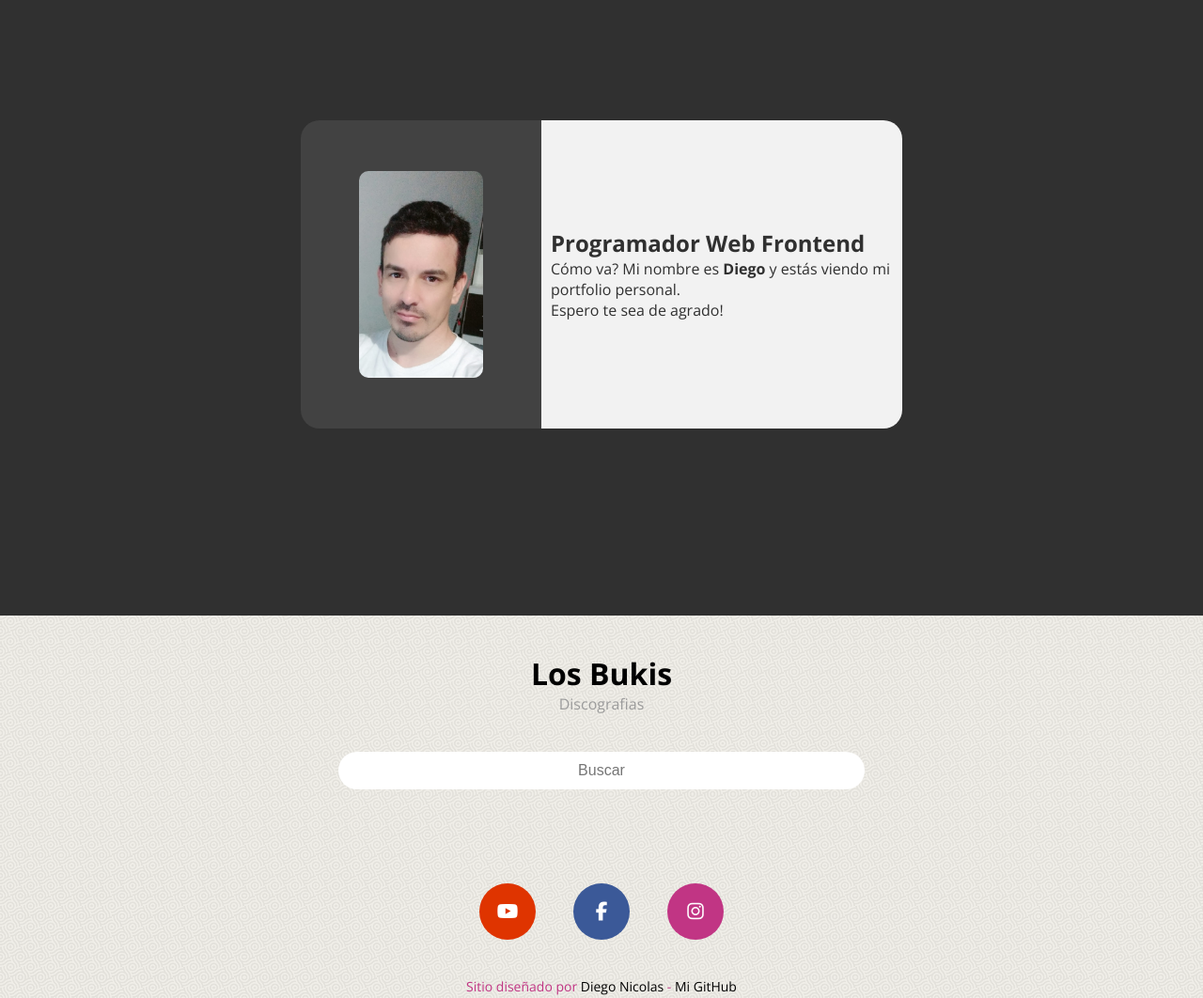
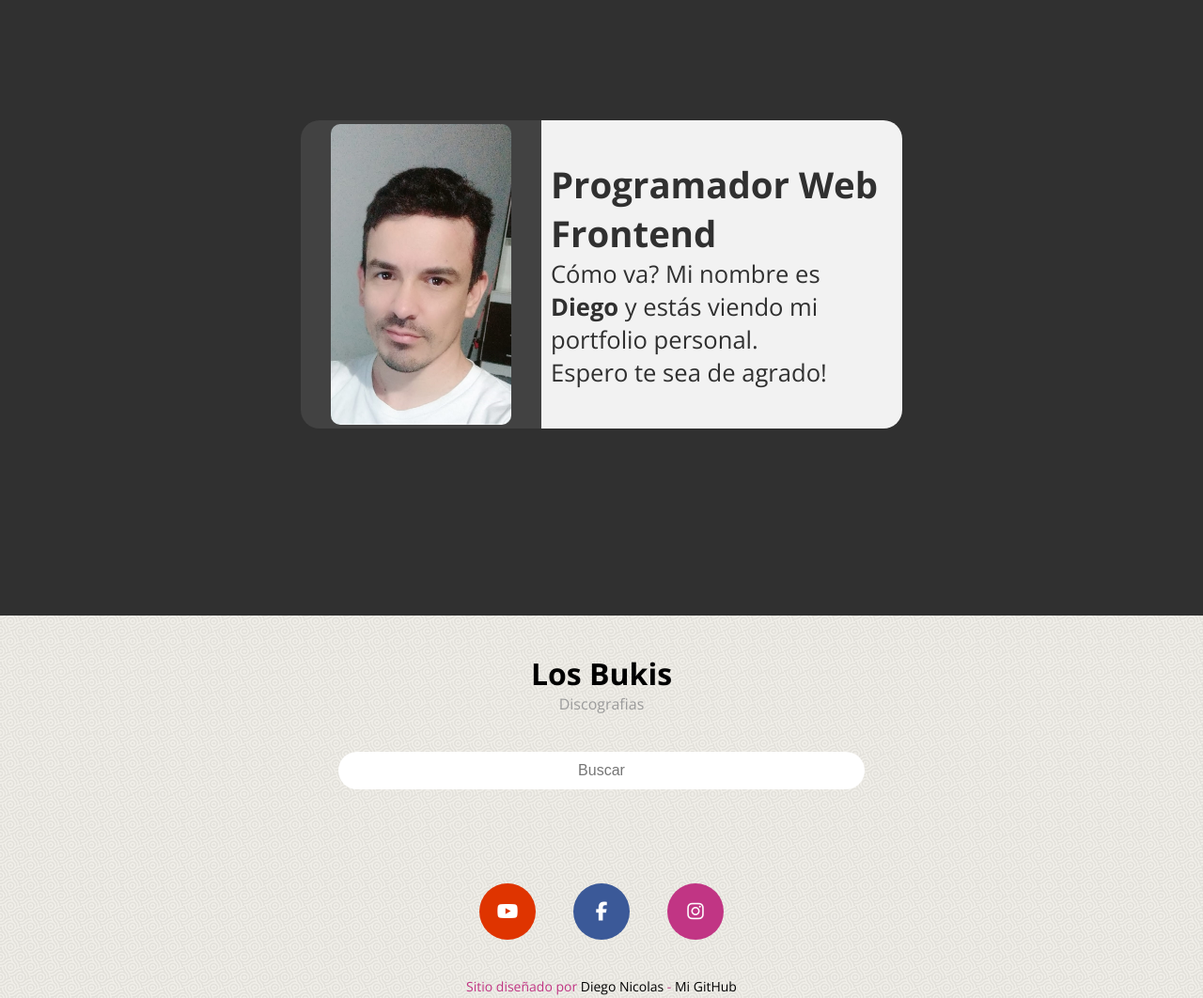
Before and after one commit to dieguito-ok14/Proyecto_Final, a plain HTML site: page index.html in a window 1280 px wide. Shown: the whole page at 94% size. Drawn offline with nearby package versions, Linux system fonts and the light colour scheme; a script that the page names is missing.

Commit message:
arreglo de viewport

```diff
--- a/estilos.css
+++ b/estilos.css
@@ -25,7 +25,8 @@ a {
 /* ------------------------- */
 .cara {
 	border-radius: 10px;
-	height: 220px;
+	height: 25vw;
+
 }
 
 .uno {
@@ -53,7 +54,6 @@ a {
 	display: flex;
 	justify-content: center;
 	align-items: center;
-
 	width: 40%;
 	background-color: #424242;
 }
@@ -62,7 +62,7 @@ a {
 	display: flex;
 	justify-content: center;
 	align-items: center;
-
+	font-size: 2vw;
 	width: 60%;
 	background-color: #f2f2f2;
 	color: #303030;
--- a/index.html
+++ b/index.html
@@ -7,6 +7,7 @@
 	<meta http-equiv="X-UA-Compatible" content="ie=edge">
 	<link href="https://fonts.googleapis.com/css?family=Open+Sans:400,700&display=swap" rel="stylesheet">
 	<script src="https://kit.fontawesome.com/2c36e9b7b1.js"></script>
+	<link rel="icon" href="img/sagi.png"/>
 	<link rel="stylesheet" href="estilos.css">
 	<title>Proyecto-Final</title>
 </head>
```
Also changed, not shown: img/sagi.png (added).
